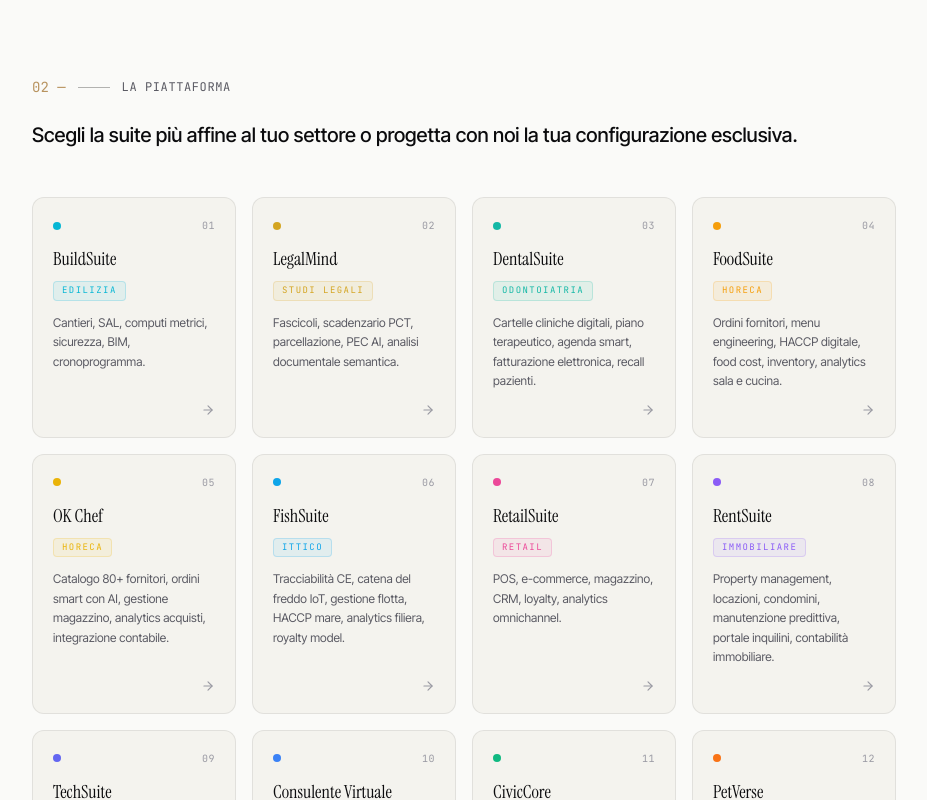
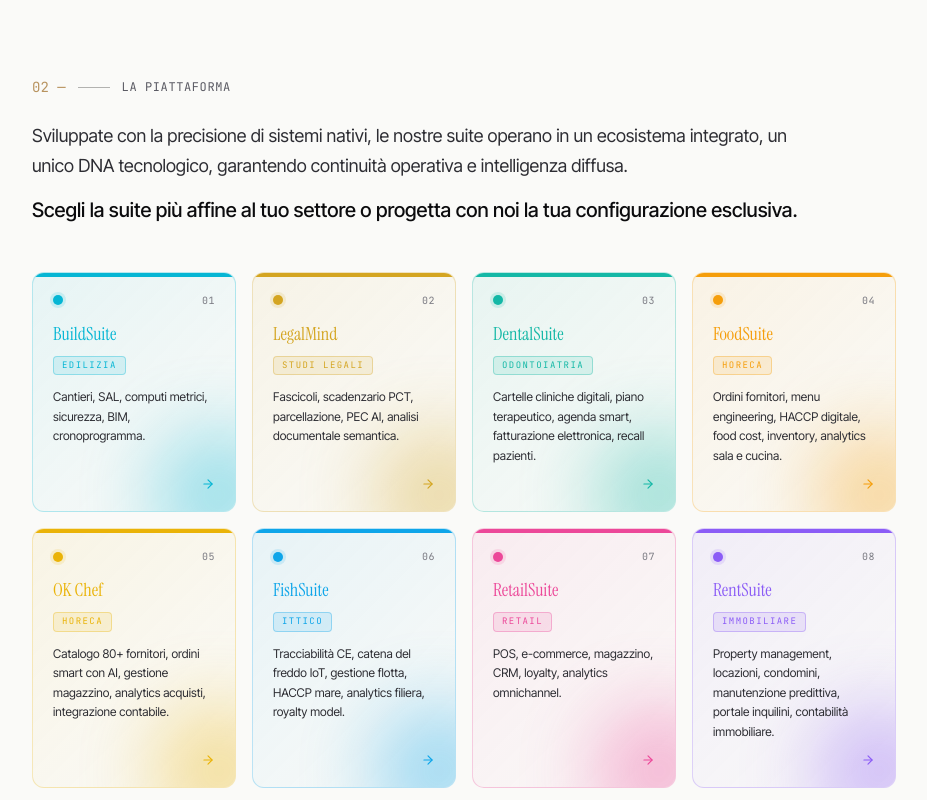
Before and after one commit to giuseppemignanocr7-create/ecosystem-srl, a Next.js app: page / in a window 1280 px wide. Shown: the part 2820-3620 px from the top of the page, without its empty margins (32-959 px from the left). Built offline with nearby package versions, Linux system fonts and the light colour scheme.

Commit message:
feat: SuiteGrid - colored card backgrounds + simplified su misura copy

```diff
--- a/components/sections/SuiteGrid.tsx
+++ b/components/sections/SuiteGrid.tsx
@@ -31,7 +31,12 @@ export function SuiteGrid() {
         <SectionNumber number="02 —" label="La Piattaforma" />
 
         <Reveal delay={100}>
-          <p className="text-lg lg:text-xl text-ink-900 mt-4 mb-12 max-w-3xl leading-relaxed font-medium">
+          <p className="text-lg text-ink-700 mt-4 mb-4 max-w-3xl leading-relaxed">
+            Sviluppate con la precisione di sistemi nativi, le nostre suite operano in un
+            ecosistema integrato, un unico DNA tecnologico, garantendo continuità operativa e
+            intelligenza diffusa.
+          </p>
+          <p className="text-lg lg:text-xl text-ink-900 mb-12 max-w-3xl leading-relaxed font-medium">
             Scegli la suite più affine al tuo settore o progetta con noi la tua configurazione
             esclusiva.
           </p>
@@ -47,48 +52,63 @@ export function SuiteGrid() {
                 <Link
                   key={suite.id}
                   href={`/suite/${suite.id}/`}
-                  className="group relative rounded-xl border border-line bg-paper-2 hover:bg-paper p-5 transition-all hover:-translate-y-0.5 hover:shadow-lg overflow-hidden flex flex-col h-full"
-                  style={{ ['--c' as string]: color }}
+                  className="group relative rounded-xl border p-5 transition-all hover:-translate-y-1 hover:shadow-xl overflow-hidden flex flex-col h-full"
+                  style={{
+                    ['--c' as string]: color,
+                    background: `linear-gradient(135deg, ${color}14 0%, ${color}08 60%, ${color}03 100%)`,
+                    borderColor: `${color}40`,
+                    boxShadow: `0 1px 0 ${color}20 inset`,
+                  }}
                 >
                   {/* Strip top colorata */}
                   <span
                     aria-hidden
-                    className="absolute top-0 left-0 right-0 h-0.5 origin-left scale-x-0 group-hover:scale-x-100 transition-transform duration-300"
+                    className="absolute top-0 left-0 right-0 h-1 origin-left transition-transform duration-300"
+                    style={{ background: color }}
+                  />
+                  {/* Soft glow blob in basso a destra */}
+                  <span
+                    aria-hidden
+                    className="absolute -bottom-12 -right-12 w-32 h-32 rounded-full opacity-40 blur-2xl pointer-events-none transition-opacity group-hover:opacity-70"
                     style={{ background: color }}
                   />
 
-                  <div className="flex items-center justify-between mb-3">
+                  <div className="relative flex items-center justify-between mb-3">
                     <span
-                      className="w-2 h-2 rounded-full transition-transform group-hover:scale-150"
-                      style={{ background: color }}
+                      className="w-2.5 h-2.5 rounded-full transition-transform group-hover:scale-150 shadow"
+                      style={{ background: color, boxShadow: `0 0 0 3px ${color}25` }}
                     />
-                    <span className="font-mono text-[10px] tracking-wider text-ink-300">
+                    <span className="font-mono text-[10px] tracking-wider text-ink-400">
                       {String(idx + 1).padStart(2, '0')}
                     </span>
                   </div>
 
-                  <h4 className="font-serif text-lg text-ink-900 mb-2 group-hover:text-[color:var(--c)] transition-colors">
+                  <h4
+                    className="relative font-serif text-lg mb-2 transition-colors"
+                    style={{ color: color }}
+                  >
                     {suite.name}
                   </h4>
 
                   <span
-                    className="inline-block w-fit font-mono text-[9px] tracking-[0.16em] uppercase px-2 py-0.5 rounded mb-3"
+                    className="relative inline-block w-fit font-mono text-[9px] tracking-[0.16em] uppercase px-2 py-0.5 rounded mb-3"
                     style={{
                       color: color,
-                      background: `${color}14`,
-                      border: `1px solid ${color}33`,
+                      background: `${color}1F`,
+                      border: `1px solid ${color}55`,
                     }}
                   >
                     {tag}
                   </span>
 
-                  <p className="text-xs text-ink-500 leading-relaxed flex-1">
+                  <p className="relative text-xs text-ink-700 leading-relaxed flex-1">
                     {suite.description.split('.')[0]}.
                   </p>
 
                   <ArrowRight
                     size={14}
-                    className="text-ink-300 group-hover:text-[color:var(--c)] group-hover:translate-x-1 transition-all mt-3 self-end"
+                    className="relative group-hover:translate-x-1 transition-all mt-3 self-end"
+                    style={{ color }}
                   />
                 </Link>
               )
@@ -118,10 +138,8 @@ export function SuiteGrid() {
                   <br />
                   <em className="italic text-brand-violet">non è in lista?</em>
                 </h3>
-                <p className="text-base lg:text-lg text-white/70 mb-8 leading-relaxed max-w-lg">
-                  Studiamo i tuoi flussi, mappiamo le entità, progettiamo i moduli. CoreMind apprende
-                  il tuo dominio e il prodotto cresce con te. <strong className="text-white">Stessa
-                  piattaforma, stessa AI, esperienza pensata su misura.</strong>
+                <p className="text-base lg:text-lg text-white mb-8 leading-relaxed max-w-lg font-medium">
+                  Progetta con noi la tua suite.
                 </p>
 
                 <div className="grid sm:grid-cols-3 gap-4 mb-8">
```
